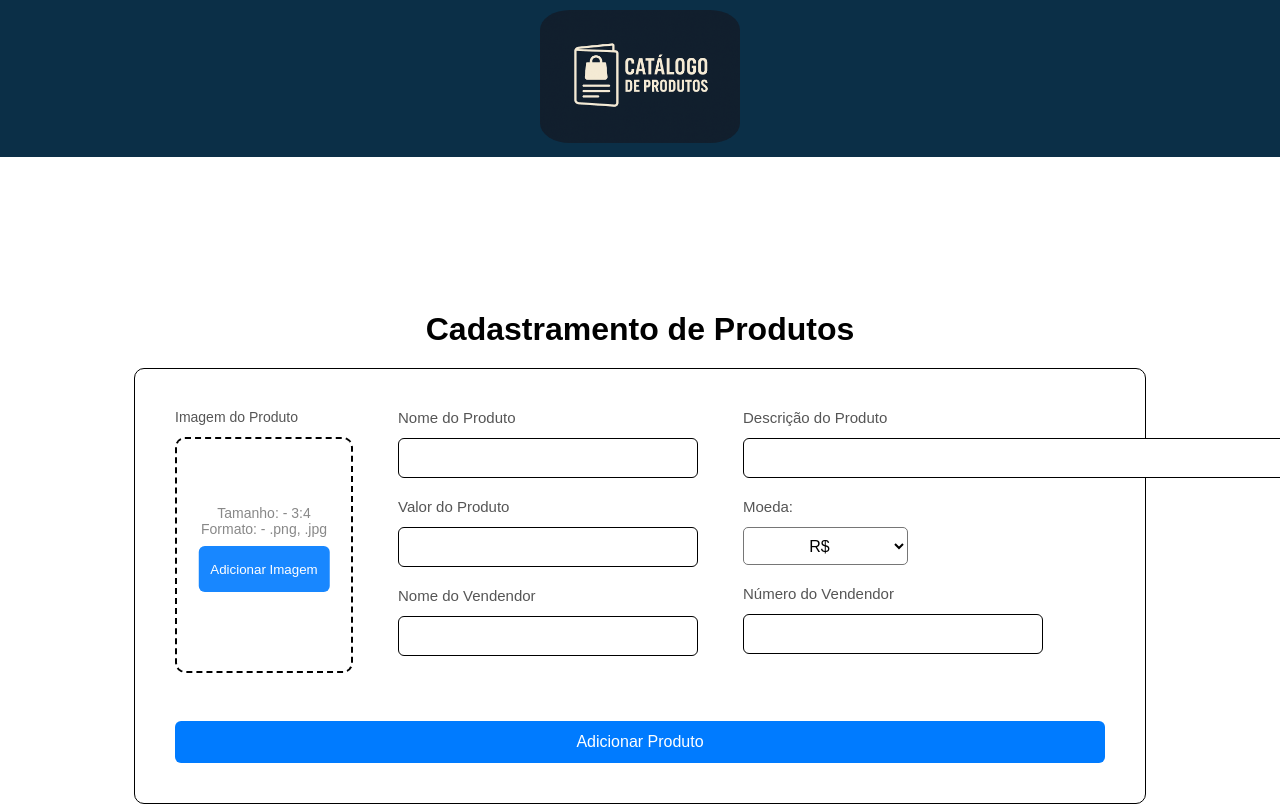
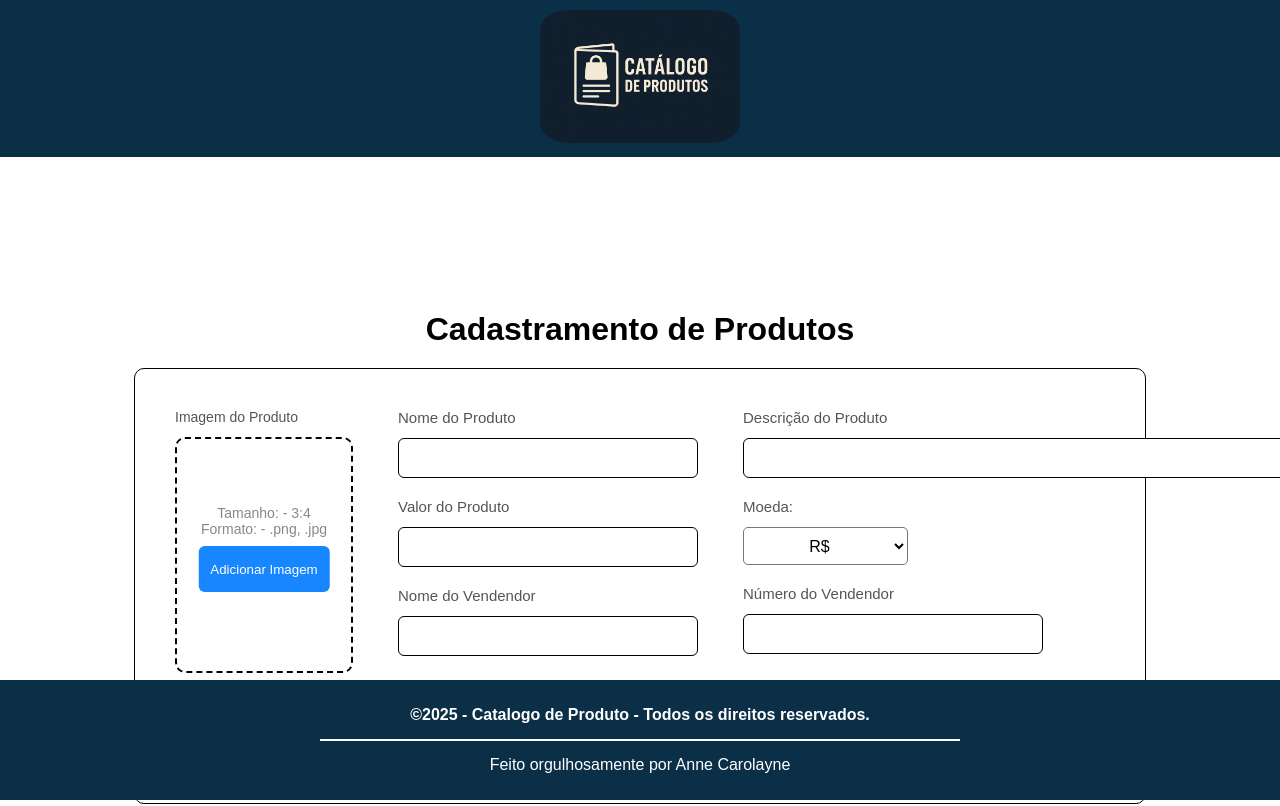
Before and after one commit to annesilv4/catalogo-produto, a React (Vite) app: page /newProduto in a window 1280 px wide. Shown: the top 806 px of the page. Built offline with nearby package versions, Linux system fonts and the light colour scheme.

Commit message:
Fixando o footer no fim da página

```diff
--- a/src/components/footer/footer.css
+++ b/src/components/footer/footer.css
@@ -1,15 +1,18 @@
 @import url("../../App.css");
 
 .footer__catalogo {
-  display: flex;
+  position: fixed;
+  left: 0;
+  right: 0;
+  bottom: 0;
   width: 100%;
   height: 15%;
   background-color: var(--header-bg-color);
   color: var(--text-color);
+  display: flex;
   flex-direction: column;
   align-items: center;
   justify-content: center;
-  position: absolute;
   gap: 15px;
 }
 
```
